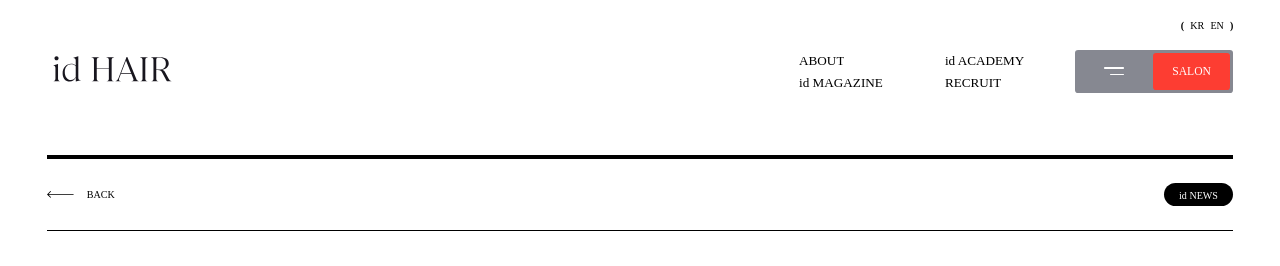
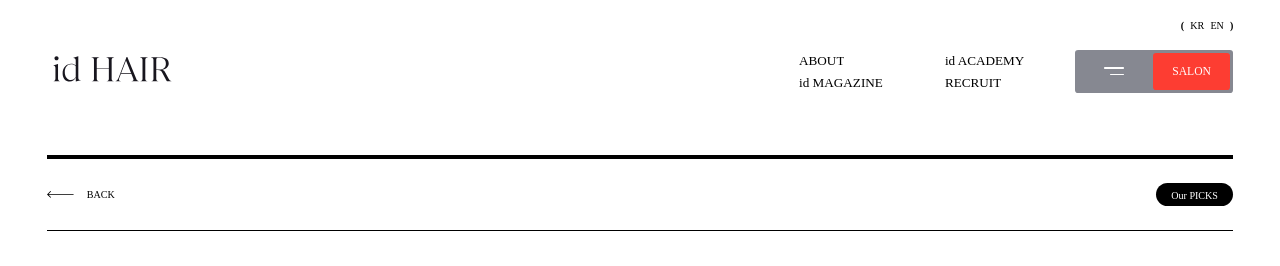
Before and after one commit to Gazelle92/IDhair, a React (Vite) app: page /magazine_detail in a window 1280 px wide. Shown: the top 266 px of the page. Built offline with nearby package versions, Linux system fonts and the light colour scheme; a web font is replaced by a local one.

Commit message:
260520-6

```diff
--- a/src/App.jsx
+++ b/src/App.jsx
@@ -29,8 +29,9 @@ function App() {
         <Route path="/about" element={<About />} />
         <Route path="/magazine" element={<Navigate to="/magazine/our-picks" replace />} />
         <Route path="/magazine/:category" element={<Magazine />} />
+        {/*<Route path="/magazine/:category/post/:id" element={<MagazineDetail />} />*/}
+        <Route path="/magazine_detail" element={<MagazineDetail />} />
         <Route path="/magazine/:category/:pageSlug" element={<Magazine />} />
-        <Route path="/magazine/:category/post-:id" element={<MagazineDetail />} />
         <Route path="/magazine_detail" element={<MagazineDetail />} />
       </Routes>
       <Footer />
--- a/src/pages/MagazineDetail.jsx
+++ b/src/pages/MagazineDetail.jsx
@@ -1,12 +1,25 @@
+import { Link, useParams } from "react-router-dom";
 import "../styles/MagazineDetail.scss";
 
 function MagazineDetail() {
+  const { category = "our-picks" } = useParams();
+  const categoryNames = {
+    "our-picks": "Our PICKS",
+    "id-news": "id NEWS",
+    "id-event": "id EVENT",
+    "id-family": "id FAMILY",
+    "id-gallery": "id GALLERY",
+    "id-play": "id PLAY",
+  };
+  const listUrl = `/magazine/${category}`;
+  const pageName = categoryNames[category] || categoryNames["our-picks"];
+
   return (
     <main className="page_magazine_detail">
       <section className="md_head b-t b-4 ani">
         <div className="md_head_1 ani b-b">
-          <a href="/magazine"><img src="/img/arrow_list_left.svg" alt="" /><span className="body-s">BACK</span></a>
-          <div className="page_name body-s">id NEWS</div>
+          <Link to={listUrl}><img src="/img/arrow_list_left.svg" alt="" /><span className="body-s">BACK</span></Link>
+          <div className="page_name body-s">{pageName}</div>
         </div>
         <div className="md_head_2 ani b-b">
           <h1 className="fade-cw head-l fw-sb"><span className="fadeY-1">새로운 브랜드 캠페인을 통해 선보이는 아이디헤어의 방향성과 감각</span></h1>
@@ -47,7 +60,7 @@ function MagazineDetail() {
 
       </section>
       <div className="md_body_b b-t ani">
-        <a href="/Magazine"><img src="/img/icon_list.svg" alt="to list" /><span className="body-m">LIST</span></a>
+        <Link to={listUrl}><img src="/img/icon_list.svg" alt="to list" /><span className="body-m">LIST</span></Link>
       </div>
 
     </main>
--- a/src/pages/magazine/IdEvent.jsx
+++ b/src/pages/magazine/IdEvent.jsx
@@ -15,7 +15,7 @@ function IdEvent({ currentPage = 1 }) {
     <ul className="mg_list mg_list_event init_ani">
       {pageItems.map((item) => (
         <li className="mg_li ani" key={item.id}>
-          <Link to={`/magazine/${CATEGORY}/post-${item.id}`} className="mg_a">
+          <Link to={`/magazine/${CATEGORY}/post/${item.id}`} className="mg_a">
             {/*<span className="date txt-gray caption-m">{item.date}</span>
             <h1 className="body-m">{item.title}</h1>*/}
             <img src={item.img} alt="Magazine Image" />
--- a/src/pages/magazine/IdFamily.jsx
+++ b/src/pages/magazine/IdFamily.jsx
@@ -15,7 +15,7 @@ function IdFamily({ currentPage = 1 }) {
     <ul className="mg_list mg_list_family init_ani">
       {pageItems.map((item) => (
         <li className="mg_li ani" key={item.id}>
-          <Link to={`/magazine/${CATEGORY}/post-${item.id}`} className="mg_a">
+          <Link to={`/magazine/${CATEGORY}/post/${item.id}`} className="mg_a">
             {/*<span className="date txt-gray caption-m">{item.date}</span>
             <h1 className="body-m">{item.title}</h1>*/}
             <img src={item.img} alt="Magazine Image" />
--- a/src/pages/magazine/IdGallery.jsx
+++ b/src/pages/magazine/IdGallery.jsx
@@ -15,7 +15,7 @@ function IdGallery({ currentPage = 1 }) {
     <ul className="mg_list mg_list_gallery init_ani">
       {pageItems.map((item) => (
         <li className="mg_li ani" key={item.id}>
-          <Link to={`/magazine/${CATEGORY}/post-${item.id}`} className="mg_a">
+          <Link to={`/magazine/${CATEGORY}/post/${item.id}`} className="mg_a">
             <span className="date txt-gray caption-m">{item.date}</span>
             <h1 className="body-m">{item.title}</h1>
             <img src={item.img} alt="Magazine Image" />
--- a/src/pages/magazine/IdNews.jsx
+++ b/src/pages/magazine/IdNews.jsx
@@ -21,7 +21,7 @@ function IdNews({ currentPage = 1 }) {
         <ul className="mg_list mg_list_new_post init_ani">
           {featuredItems.map((item) => (
             <li className="mg_li ani" key={item.id}>
-              <Link to={`/magazine/${CATEGORY}/post-${item.id}`} className="mg_a">
+              <Link to={`/magazine/${CATEGORY}/post/${item.id}`} className="mg_a">
                 <span className="date txt-gray caption-m">{item.date}</span>
                 <h1 className="body-m">{item.title}</h1>
                 <img src={item.img} alt="Magazine Image" />
@@ -34,7 +34,7 @@ function IdNews({ currentPage = 1 }) {
       <ul className="mg_list mg_list_news init_ani">
         {normalItems.map((item) => (
           <li className="mg_li ani" key={item.id}>
-            <Link to={`/magazine/${CATEGORY}/post-${item.id}`} className="mg_a">
+            <Link to={`/magazine/${CATEGORY}/post/${item.id}`} className="mg_a">
               <span className="date txt-gray caption-m">{item.date}</span>
               <h1 className="body-m">{item.title}</h1>
               <img src={item.img} alt="Magazine Image" />
--- a/src/pages/magazine/IdPlay.jsx
+++ b/src/pages/magazine/IdPlay.jsx
@@ -15,7 +15,7 @@ function IdPlay({ currentPage = 1 }) {
     <ul className="mg_list mg_list_play init_ani">
       {pageItems.map((item) => (
         <li className="mg_li sc_ani" key={item.id}>
-          <Link to={`/magazine/${CATEGORY}/post-${item.id}`} className="mg_a">
+          <Link to={`/magazine/${CATEGORY}/post/${item.id}`} className="mg_a">
             <span className="date txt-gray caption-m">{item.date}</span>
             <h1 className="body-m">{item.title}</h1>
             <img src={item.img} alt="Magazine Image" />
--- a/src/pages/magazine/OurPicks.jsx
+++ b/src/pages/magazine/OurPicks.jsx
@@ -15,7 +15,7 @@ function OurPicks({ currentPage = 1 }) {
     <ul className="mg_list mg_list_picks mg_list_new_post init_ani">
       {pageItems.map((item) => (
         <li className="mg_li sc_ani" key={item.id}>
-          <Link to={`/magazine/${CATEGORY}/post-${item.id}`} className="mg_a">
+          <Link to={`/magazine/${CATEGORY}/post/${item.id}`} className="mg_a">
             <span className="date txt-gray caption-m">{item.date}</span>
             <h1 className="body-m">{item.title}</h1>
             <img src={item.img} alt="Magazine Image" />
```
